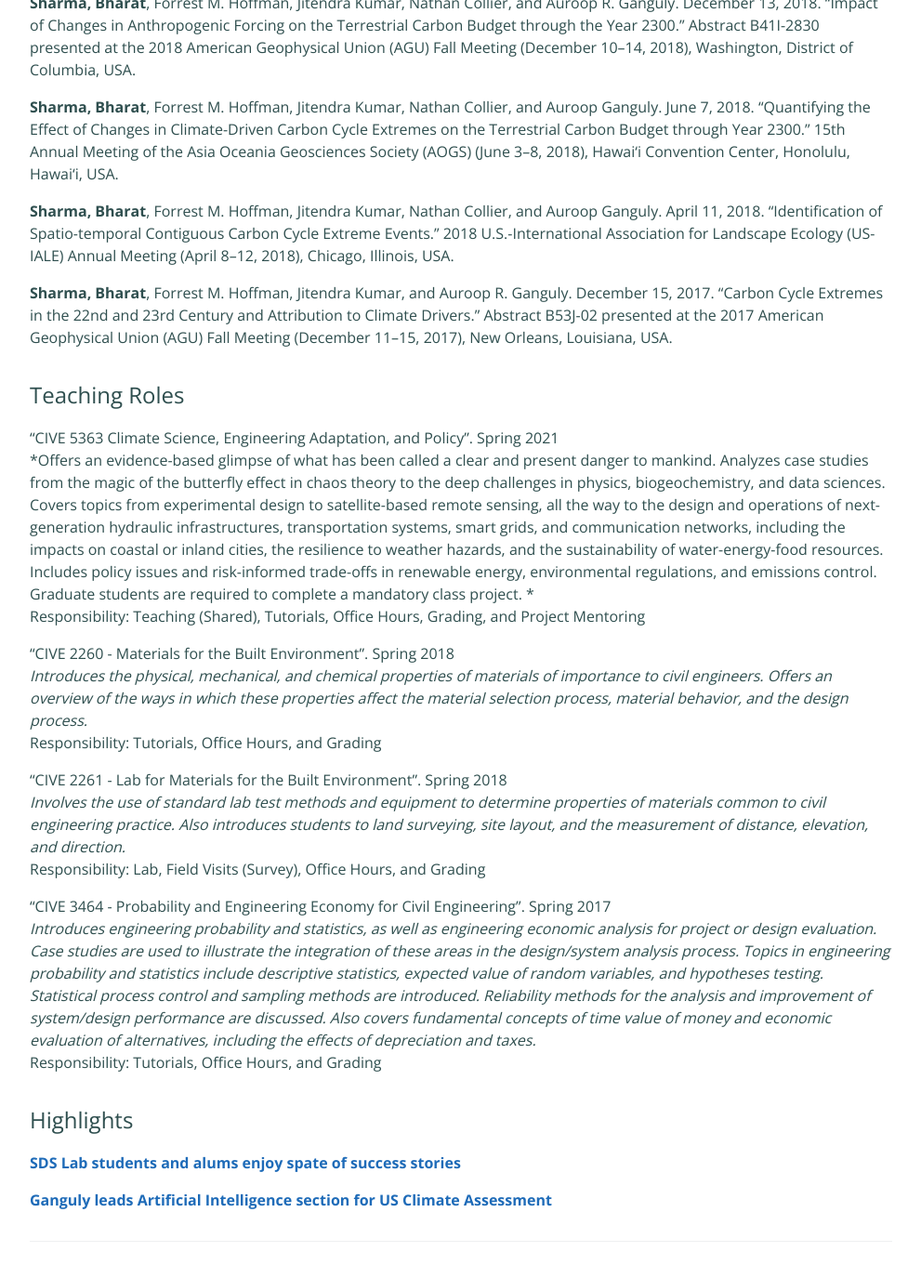
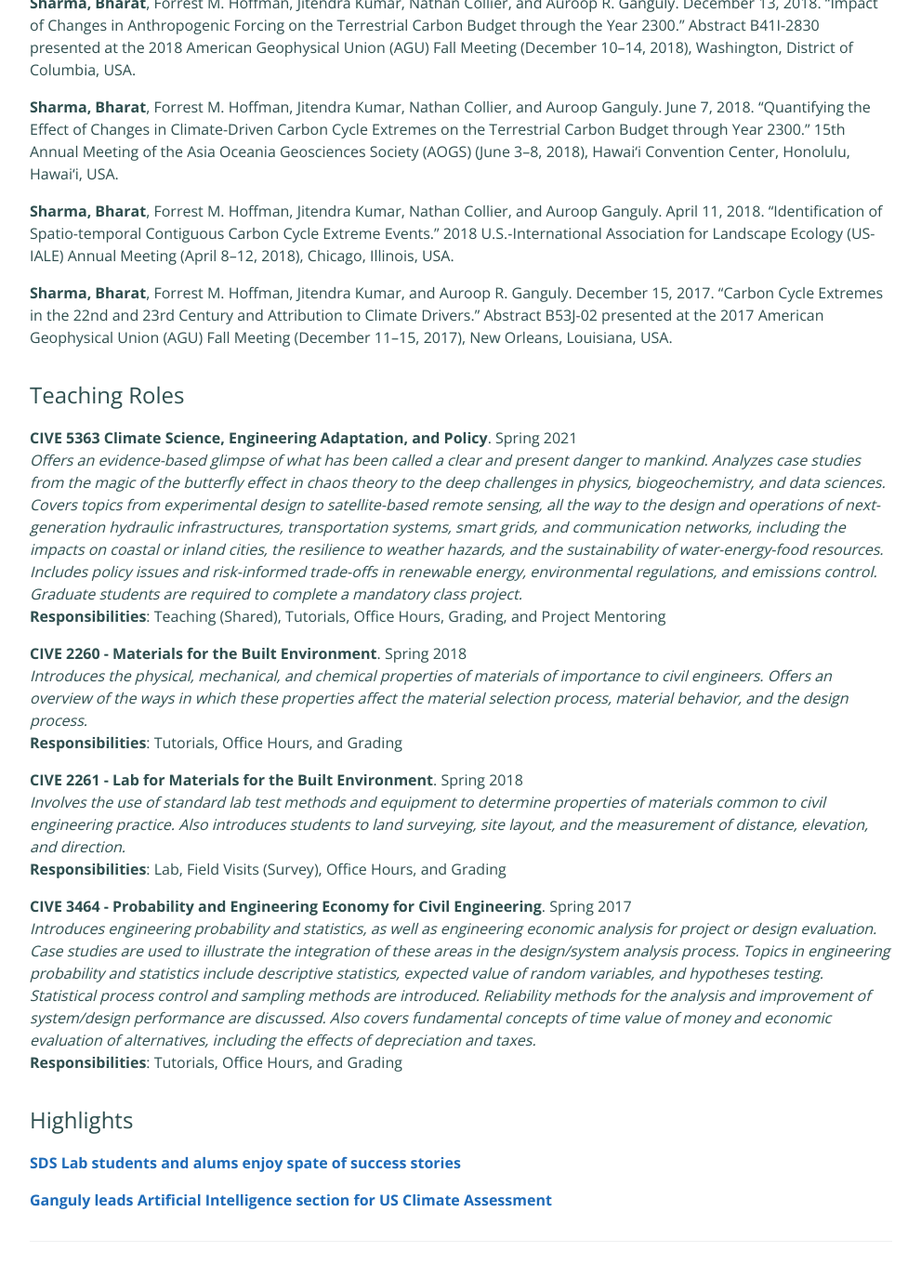
Before and after one commit to sharmapritika/sharmapritika.github.io, a Jekyll site: the page built from publications.md, in a window 1280 px wide and 1400 px high, scrolled down 1281 px. Shown: the top 1375 px of the window at 93% size, without its empty margins (144-1135 px from the left). Built offline with Jekyll 4.4.1, drawn with Linux system fonts in a browser that asks for light colours.

Commit message:
Update publications.md

```diff
--- a/publications.md
+++ b/publications.md
@@ -44,21 +44,21 @@ Warner, M., **Sharma, Bharat**, Bhatia, U., and Ganguly, A. (2019), “Evaluatio
 
 ## Teaching Roles
 
-"CIVE 5363 Climate Science, Engineering Adaptation, and Policy". Spring 2021 <br>
-*Offers an evidence-based glimpse of what has been called a clear and present danger to mankind. Analyzes case studies from the magic of the butterfly effect in chaos theory to the deep challenges in physics, biogeochemistry, and data sciences. Covers topics from experimental design to satellite-based remote sensing, all the way to the design and operations of next-generation hydraulic infrastructures, transportation systems, smart grids, and communication networks, including the impacts on coastal or inland cities, the resilience to weather hazards, and the sustainability of water-energy-food resources. Includes policy issues and risk-informed trade-offs in renewable energy, environmental regulations, and emissions control. Graduate students are required to complete a mandatory class project. * <br>
-Responsibility: Teaching (Shared), Tutorials, Office Hours, Grading, and Project Mentoring <br>
+**CIVE 5363 Climate Science, Engineering Adaptation, and Policy**. Spring 2021 <br>
+*Offers an evidence-based glimpse of what has been called a clear and present danger to mankind. Analyzes case studies from the magic of the butterfly effect in chaos theory to the deep challenges in physics, biogeochemistry, and data sciences. Covers topics from experimental design to satellite-based remote sensing, all the way to the design and operations of next-generation hydraulic infrastructures, transportation systems, smart grids, and communication networks, including the impacts on coastal or inland cities, the resilience to weather hazards, and the sustainability of water-energy-food resources. Includes policy issues and risk-informed trade-offs in renewable energy, environmental regulations, and emissions control. Graduate students are required to complete a mandatory class project.* <br>
+**Responsibilities**: Teaching (Shared), Tutorials, Office Hours, Grading, and Project Mentoring <br>
 
-"CIVE 2260 - Materials for the Built Environment". Spring 2018 <br>
+**CIVE 2260 - Materials for the Built Environment**. Spring 2018 <br>
 *Introduces the physical, mechanical, and chemical properties of materials of importance to civil engineers. Offers an overview of the ways in which these properties affect the material selection process, material behavior, and the design process.* <br>
-Responsibility: Tutorials, Office Hours, and Grading <br>
+**Responsibilities**: Tutorials, Office Hours, and Grading <br>
 
-"CIVE 2261 - Lab for Materials for the Built Environment". Spring 2018 <br>
+**CIVE 2261 - Lab for Materials for the Built Environment**. Spring 2018 <br>
 *Involves the use of standard lab test methods and equipment to determine properties of materials common to civil engineering practice. Also introduces students to land surveying, site layout, and the measurement of distance, elevation, and direction.* <br>
-Responsibility: Lab, Field Visits (Survey), Office Hours, and Grading <br>
+**Responsibilities**: Lab, Field Visits (Survey), Office Hours, and Grading <br>
 
-"CIVE 3464 - Probability and Engineering Economy for Civil Engineering". Spring 2017 <br>
+**CIVE 3464 - Probability and Engineering Economy for Civil Engineering**. Spring 2017 <br>
 *Introduces engineering probability and statistics, as well as engineering economic analysis for project or design evaluation. Case studies are used to illustrate the integration of these areas in the design/system analysis process. Topics in engineering probability and statistics include descriptive statistics, expected value of random variables, and hypotheses testing. Statistical process control and sampling methods are introduced. Reliability methods for the analysis and improvement of system/design performance are discussed. Also covers fundamental concepts of time value of money and economic evaluation of alternatives, including the effects of depreciation and taxes.* <br>
-Responsibility: Tutorials, Office Hours, and Grading <br>
+**Responsibilities**: Tutorials, Office Hours, and Grading <br>
 
 ## Highlights
 
```
